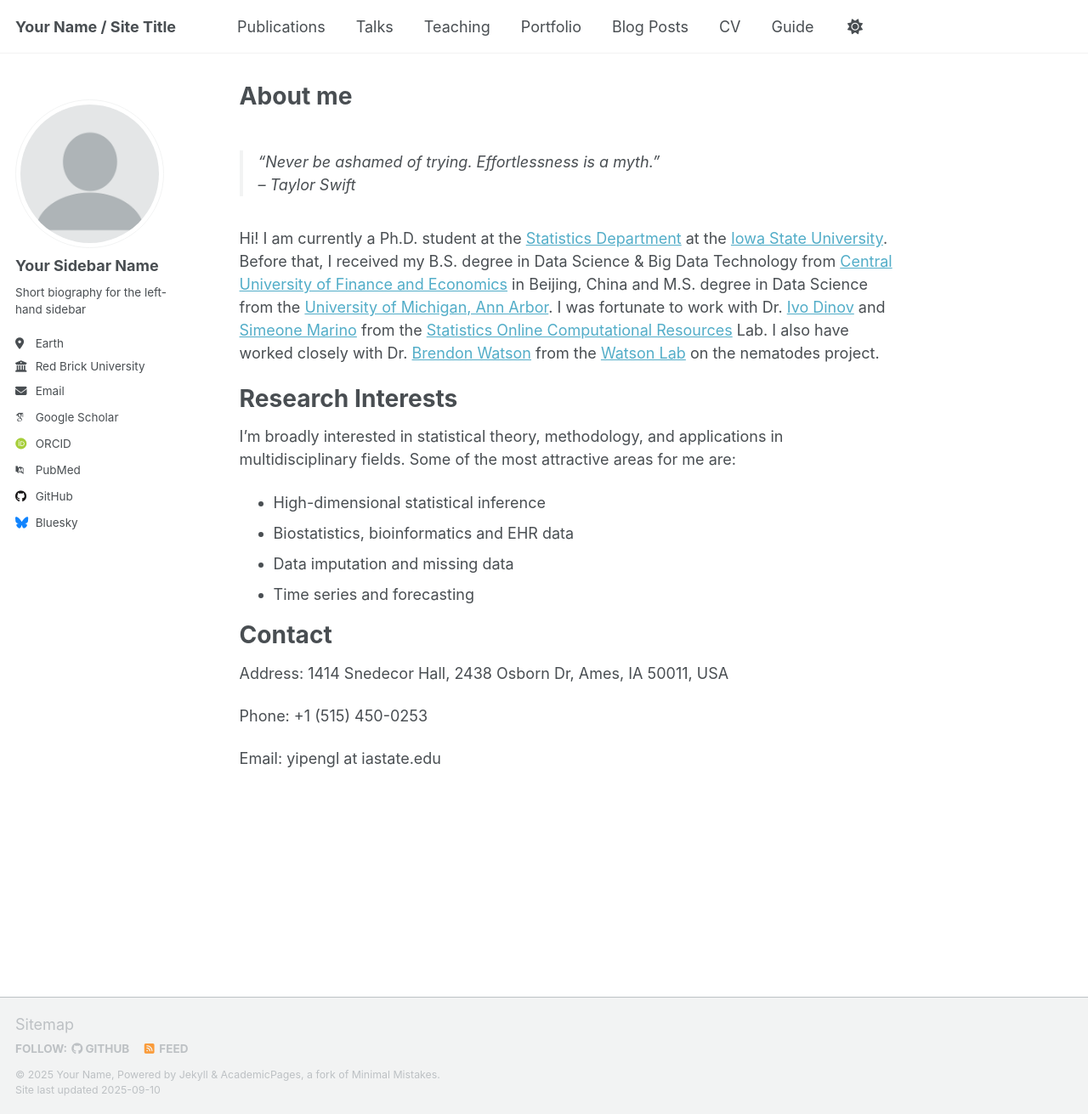
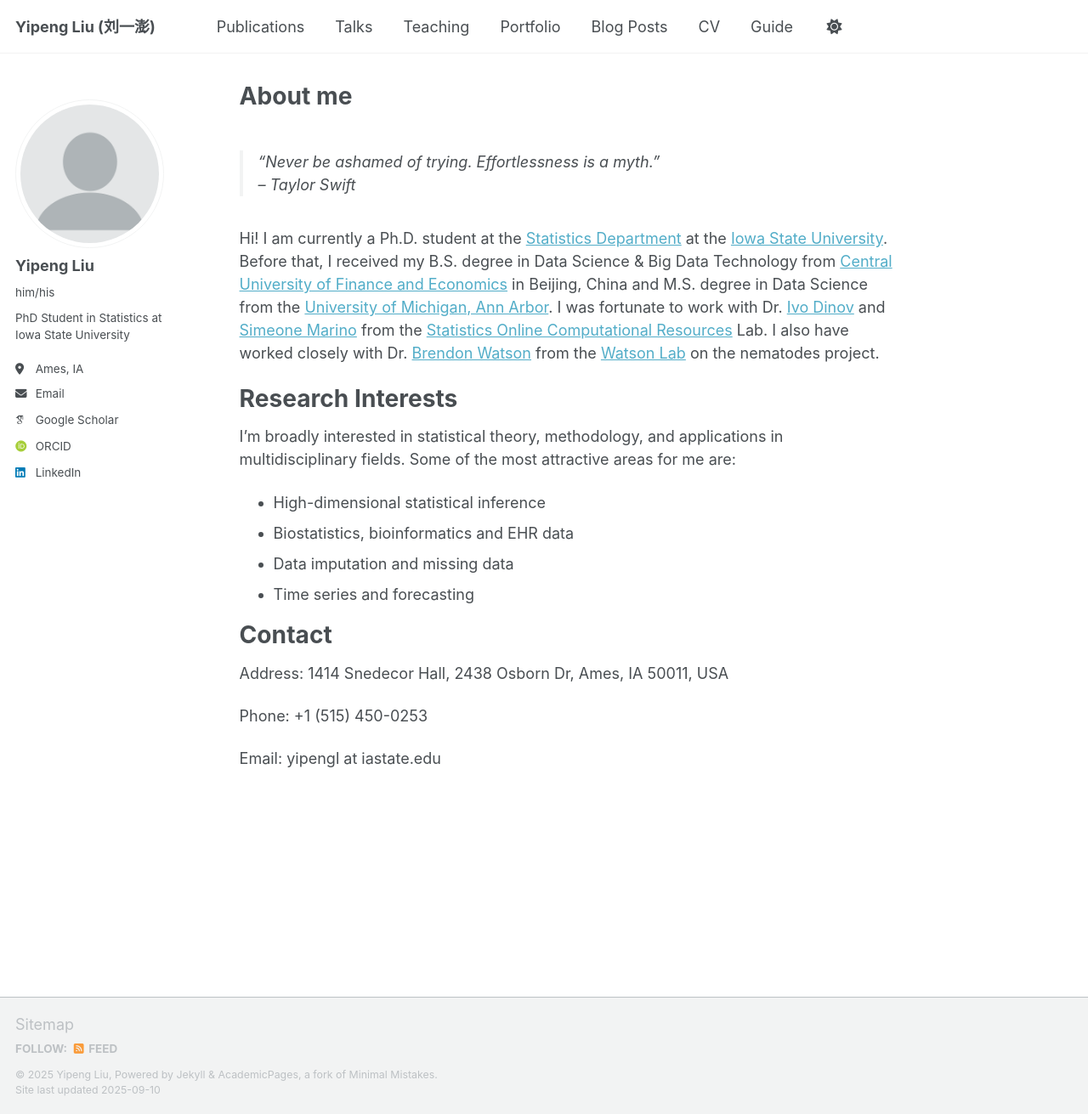
Before and after one commit to efraimlyp/efraimlyp.github.io, a Jekyll site: the page built from _pages/about.md, in a window 1280 px wide and 1311 px high. Shown: the whole window at 85% size. Built offline with Jekyll 4.4.1, drawn with Linux system fonts in a browser that asks for light colours; some web fonts are replaced; a script that is not in the unit is left out.

Commit message:
Update _config.yml

```diff
--- a/_config.yml
+++ b/_config.yml
@@ -9,11 +9,11 @@
 # Basic Site Settings
 locale                   : "en-US"
 site_theme               : "default" # Currently available options are "default", "air"
-title                    : "Your Name / Site Title"
+title                    : "Yipeng Liu (刘一澎)"
 title_separator          : "-"
-name                     : &name "Your Name"
-description              : &description "Your Name's academic portfolio"   # Update this with a general description of your site, this is the default if not overridden by a page
-url                      : https://academicpages.github.io # The base hostname & protocol for your site e.g. "https://[your GitHub username].github.io",
+name                     : &name "Yipeng Liu"
+description              : &description "Yipeng Liu's academic portfolio"   # Update this with a general description of your site, this is the default if not overridden by a page
+url                      : https://yipengl.github.io # The base hostname & protocol for your site e.g. "https://[your GitHub username].github.io",
                                                            # or if you already have some other page hosted on Github then use "https://[your GitHub username].github.io/[Your Repo Name]"
 baseurl                  : "" # the subpath of your site, e.g. "/blog"
 repository               : "academicpages/academicpages.github.io"
@@ -24,23 +24,23 @@
 author:
   # Biographic information
   avatar           : "profile.png"
-  name             : "Your Sidebar Name"
-  pronouns         : # example: "she/her"
-  bio              : "Short biography for the left-hand sidebar"
-  location         : "Earth"
-  employer         : "Red Brick University"
+  name             : "Yipeng Liu"
+  pronouns         : "him/his"
+  bio              : "PhD Student in Statistics at Iowa State University"
+  location         : "Ames, IA"
+  employer         : # "Red Brick University"
   uri              : # URL
-  email            : "none@example.org"
+  email            : "yipengl@iastate.edu"
 
   # Academic websites
   academia         : # URL
   arxiv            : # URL - Update with the correct link to your profile
-  googlescholar    : "https://scholar.google.com/citations?user=PS_CX0AAAAAJ"
+  googlescholar    : "https://scholar.google.com/citations?user=syEiDCwAAAAJ&hl=en"
   inspire-hep      : # URL
   impactstory      : # URL
-  orcid            : "http://orcid.org/yourorcidurl"
+  orcid            : "https://orcid.org/0009-0002-7177-1155"
   semantic         : # URL
-  pubmed           : "https://www.ncbi.nlm.nih.gov/pubmed/?term=john+snow"
+  pubmed           : # "https://www.ncbi.nlm.nih.gov/pubmed/?term=john+snow"
   researchgate     : # URL
   scopus           : # URL
 
@@ -48,13 +48,13 @@
   bitbucket        : # Username - Update with your username on the site
   codepen          : # Username
   dribbble         : # Username
-  github           : "academicpages"
+  github           : # "academicpages"
   kaggle           : # Username
   stackoverflow    : # User number or user number and name (i.e., use "1" or "1/jeff-atwood")
 
   # Social media
   artstation       : # Username
-  bluesky          : "bsky.app" # Replace this with you Bluesky username
+  bluesky          : # "bsky.app" # Replace this with you Bluesky username
   facebook         : # Username
   flickr           : # Username
   foursquare       : # Username
@@ -63,7 +63,7 @@
   keybase          : # Username
   instagram        : # Username
   lastfm           : # Username
-  linkedin         : # Username
+  linkedin         : "https://www.linkedin.com/in/yipeng-liu-efraim/"
   mastodon         : # URL
   medium           : # URL
   pinterest        : # Username
```
